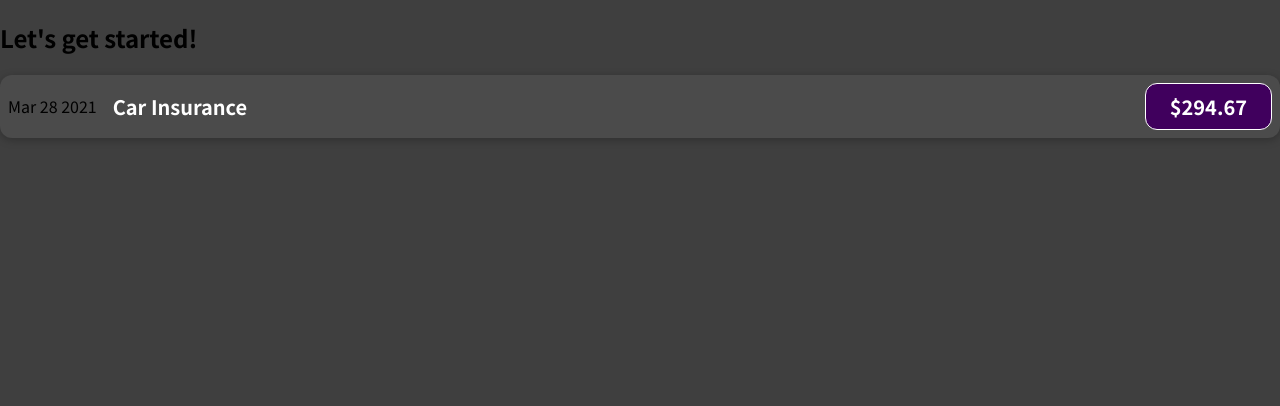
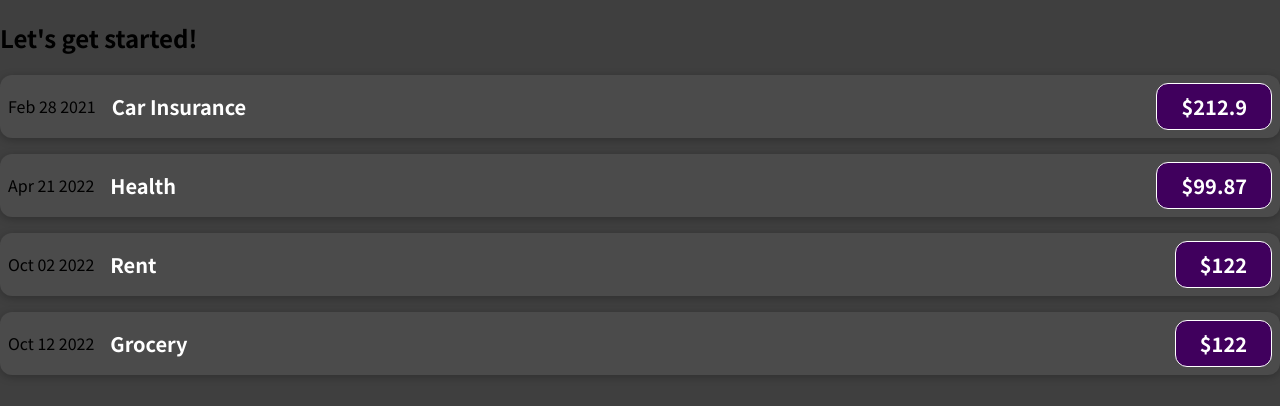
Before and after one commit to SwarajKaran/Expense-Tracker, a JavaScript app: page / in a window 1280 px wide. Shown: the top 406 px of the page. Built offline with nearby package versions, Linux system fonts and the light colour scheme.

Commit message:
passing data using props

```diff
--- a/src/App.js
+++ b/src/App.js
@@ -1,9 +1,45 @@
 import ExpenseItem from './components/ExpenseItem';
 function App() {
+  const getDate = (date) => new Date(date).toString().substring(4, 15);
+  const expenses = [
+    {
+      id: 1,
+      title: 'Car Insurance',
+      date: getDate('2021, 2, 28'),
+      amount: 212.9,
+    },
+    {
+      id: 2,
+      title: 'Health',
+      date: getDate('2022, 4, 21'),
+      amount: 99.87,
+    },
+    {
+      id: 3,
+      title: 'Rent',
+      date: getDate('2022, 10, 2'),
+      amount: 122.0,
+    },
+    {
+      id: 4,
+      title: 'Grocery',
+      date: getDate('2022, 10, 12'),
+      amount: 122.0,
+    },
+  ];
   return (
     <div>
       <h2>Let's get started!</h2>
-      <ExpenseItem></ExpenseItem>
+      {expenses.map((exp) => {
+        return (
+          <ExpenseItem
+            key={exp.id}
+            title={exp.title}
+            date={exp.date}
+            amount={exp.amount}
+          ></ExpenseItem>
+        );
+      })}
     </div>
   );
 }
--- a/src/components/ExpenseItem.js
+++ b/src/components/ExpenseItem.js
@@ -1,14 +1,11 @@
 import './ExpenseItem.css';
-function ExpenseItem() {
-  const expenseDate = new Date(2021, 2, 28);
-  const expenseTitle = 'Car Insurance';
-  const expenseAmount = 294.67;
+function ExpenseItem(props) {
   return (
     <div className="expense-item">
-      <div>{expenseDate.toString().substring(4, 15)}</div>
+      <div>{props.date}</div>
       <div className="expense-item__description">
-        <h2>{expenseTitle}</h2>
-        <div className="expense-item__price">${expenseAmount}</div>
+        <h2>{props.title}</h2>
+        <div className="expense-item__price">${props.amount}</div>
       </div>
     </div>
   );
```
